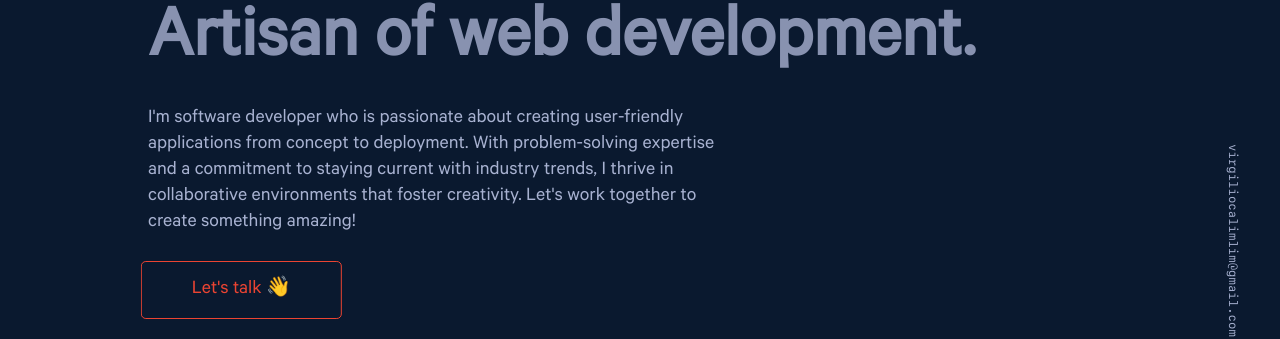
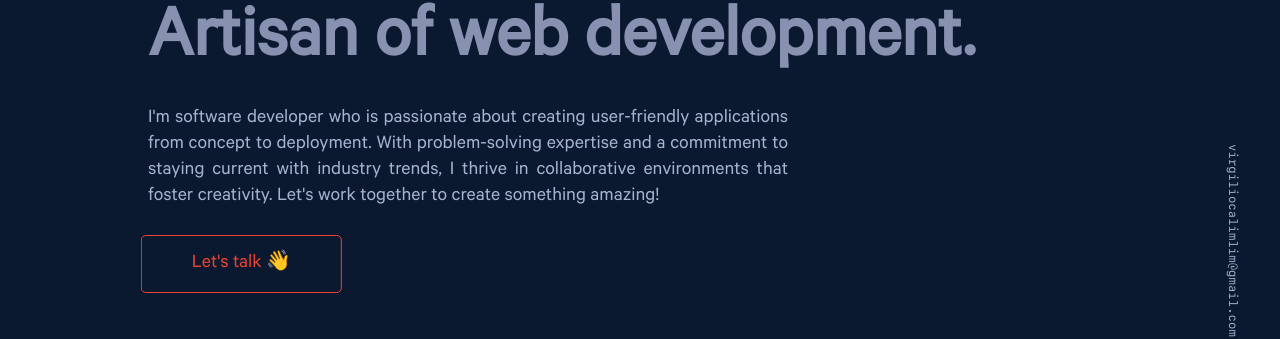
Before and after one commit to vircalimlim/vircalimlim, a Vue app: page / in a window 1280 px wide. Shown: the part 283-622 px from the top of the page. Built offline with nearby package versions, Linux system fonts and the light colour scheme; some icons are missing.

Commit message:
Update HeroSection.vue

```diff
--- a/src/components/HeroSection.vue
+++ b/src/components/HeroSection.vue
@@ -40,7 +40,7 @@ onMounted(() => {
             </h1>
         </div>
         <div>
-            <p class="w-full sm:w-4/5 md:w-3/5">
+            <p class="max-w-lg text-justify">
                 I'm software developer who is passionate about creating user-friendly applications from concept to
                 deployment. With problem-solving expertise and a commitment to staying current with industry trends, I
                 thrive in collaborative environments that foster creativity. Let's work together to create something
```
